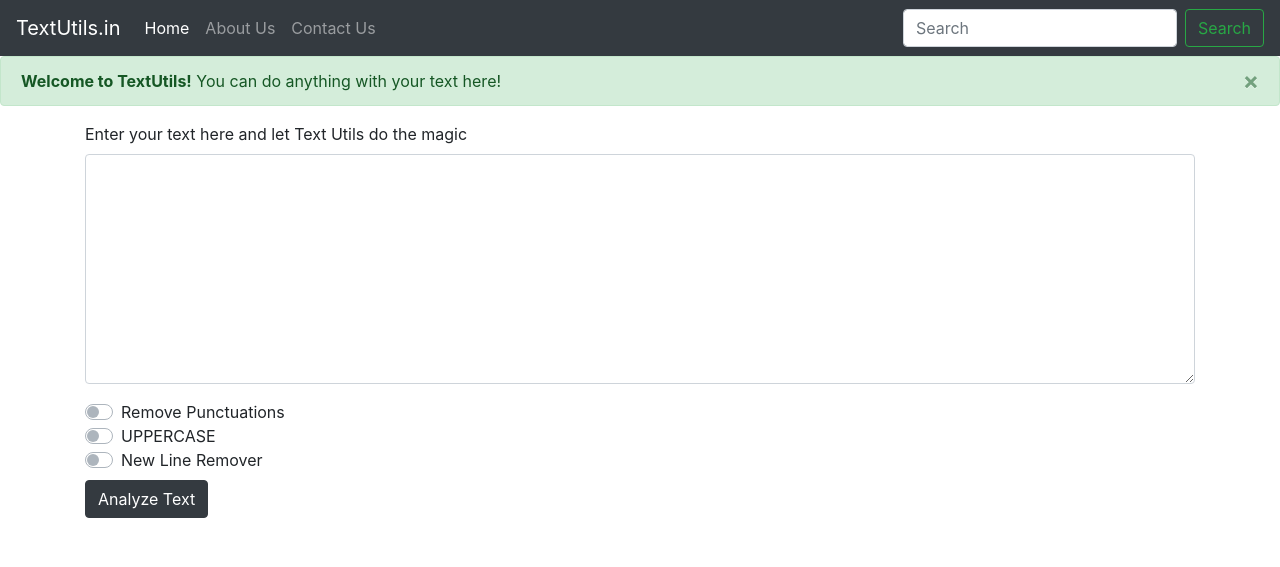
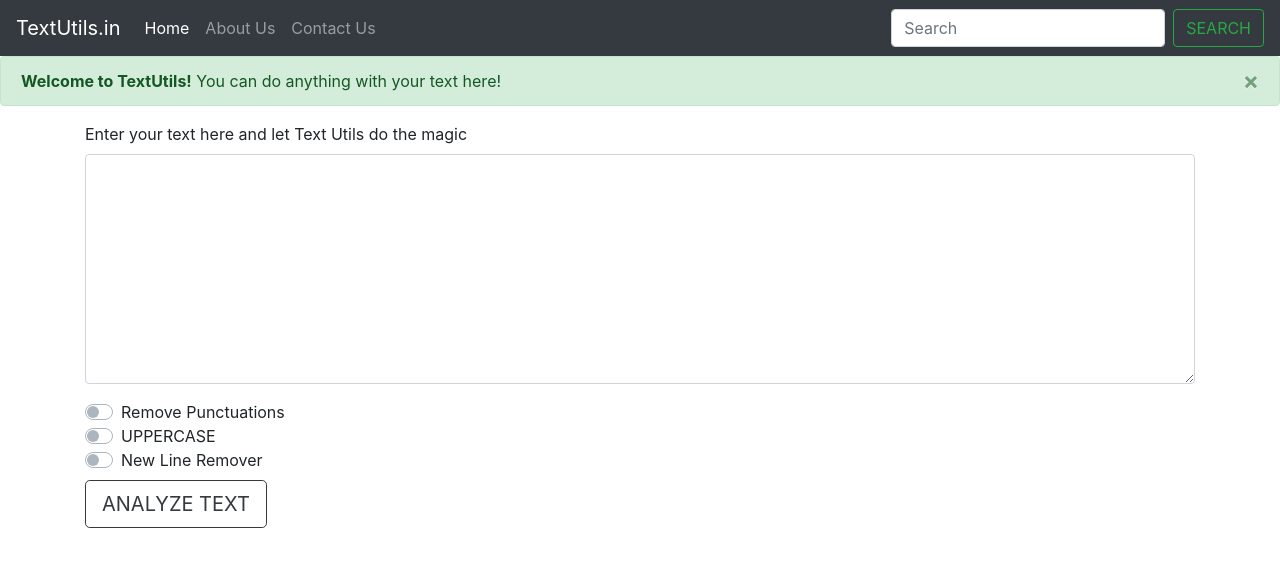
Before and after one commit to shahshivam058/TextUtils.io, a Django app: page / in a window 1280 px wide. Shown: the top 567 px of the page. Run offline with Django 3.2, Linux system fonts and the light colour scheme; some libraries are stand-ins or nearby versions.

Commit message:
[ADD] fix the form and improve UI

```diff
--- a/templates/index.html
+++ b/templates/index.html
@@ -34,7 +34,7 @@
   </div>
   <form class="form-inline">
     <input class="form-control mr-sm-2" type="search" placeholder="Search" aria-label="Search">
-    <button class="btn btn-outline-success my-2 my-sm-0" type="submit">Search</button>
+    <button class="btn btn-outline-success my-2 my-sm-0 text-uppercase" type="submit">Search</button>
   </form>
 </nav>
 
@@ -64,7 +64,7 @@
 
       <div class="custom-control custom-switch">
       <input type="checkbox" name="fullcaps" class="custom-control-input" id="customSwitch2">
-  <label class="custom-control-label" for="customSwitch2">UPPERCASE</label>
+      <label class="custom-control-label text-uppercase" for="customSwitch2">Uppercase</label>
     </div>
 
       <div class="custom-control custom-switch">
@@ -73,9 +73,9 @@
     </div>
 
 
-<button type="submit" class="btn btn-dark mt-2">Analyze Text</button>
+    <button type="submit" class="btn btn-outline-dark btn-lg mt-2 text-uppercase">Analyze Text</button>
+    </div>
 </form>
-</div>
 
 
     <!-- Optional JavaScript -->
```
Also changed, not shown: templates/analyze.html (+3 -4 lines). Lines whose indentation alone changed are shown as unchanged.
